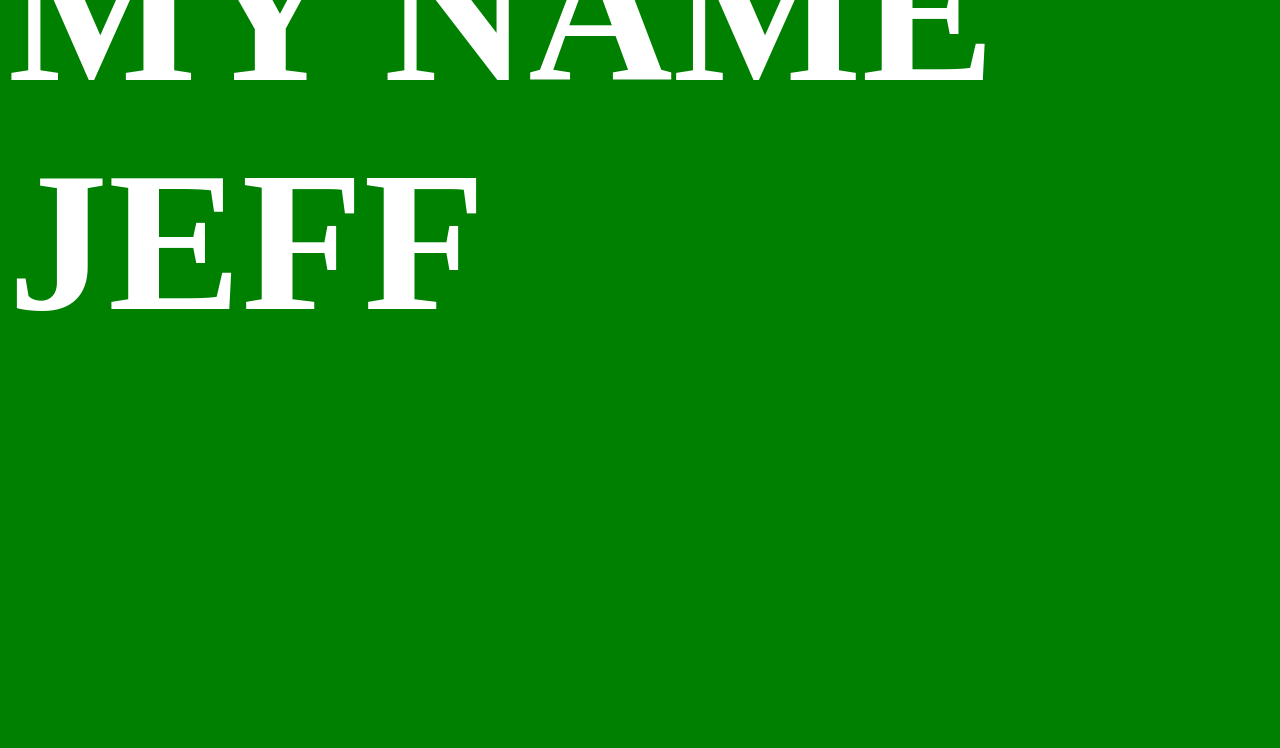
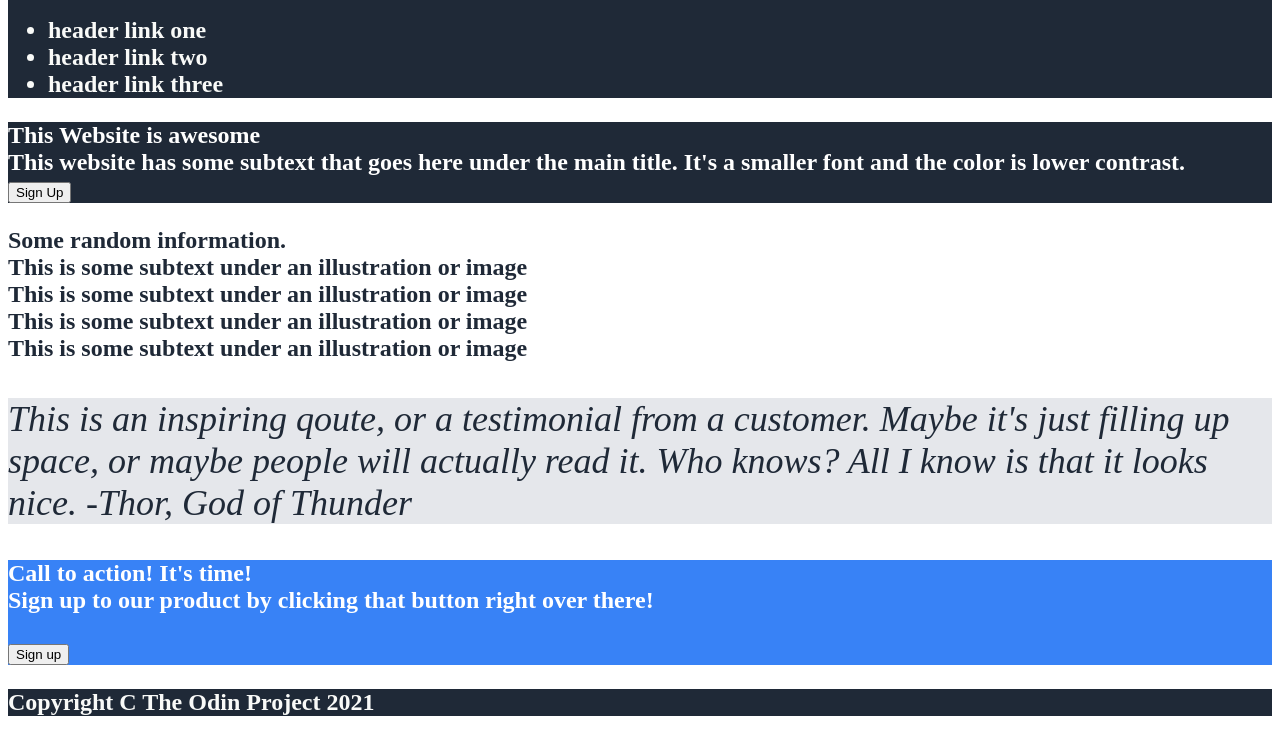
Before and after one commit to garfprimeau/Landing-Page, a plain HTML site: page index.html in a window 1280 px wide. Shown: the part 110-858 px from the top of the page. Before the commit the page ends 800 px from the top, so only its background shows below. Drawn offline with Linux system fonts and the light colour scheme.

Commit message:
Add initial html/css

```diff
--- a/index.html
+++ b/index.html
@@ -6,8 +6,40 @@
     <link rel="stylesheet" href="styles.css">
 </head>
 <body>
-    MY NAME JEFF
+    <div class="container">
+    <div class="header">
+        <h1>Header Logo</h1>
+    <ul>
+        <li>header link one</li>
+        <li>header link two</li>
+        <li>header link three</li>
+    </ul> </div>
+    <div class="overview">
+    <p>This Website is awesome<br>
+        This website has some subtext that goes here under the main title. It's a smaller font and the color is lower contrast.<br>
+        <button>Sign Up</button>
+        <img scr="" alt=""><br>
+    </div>
+    <div class="cards">
+    <p>Some random information. <br>
+        This is some subtext under an illustration or image <br>
+        This is some subtext under an illustration or image <br>
+        This is some subtext under an illustration or image <br>
+        This is some subtext under an illustration or image </p>
+    </div>
 
+    <div class="qoute">
+    <P>This is an inspiring qoute, or a testimonial from a customer. Maybe it's just filling up space, or maybe people will actually read it. Who knows? All I know is that it looks nice. -Thor, God of Thunder</P>
+    </div>
+    <div class="action">
+    <p>Call to action! It's time! <br>
+        Sign up to our product by clicking that button right over there! </p>
+        <button>Sign up</button>
+    </div>
+    <div class="header">
+    <p>Copyright C The Odin Project 2021</p>
+    </div>
+</div>
 
 </body>
 </html>
--- a/styles.css
+++ b/styles.css
@@ -1,6 +1,45 @@
 body {
-    background-color: green;
+
     color: white;
-    font-size: 200px;
+    font-size: 24px;
     font-weight: 900;
+    display:flex;
+    flex:1;
 }
+
+.container {
+
+
+}
+
+.header {
+    background-color: #1F2937;
+    font-size: 24px;
+    color: #f9faf8;
+
+}
+
+.overview {
+    background-color: #1F2937;
+}
+
+.cards {
+    background-color: white;
+    color:#1F2937;
+}
+
+.qoute {
+    background-color: #E5E7EB;
+    font-size: 36px;
+    font-style: italic;
+    font-weight: 300;
+    color: #1F2937;
+}
+
+.action {
+    background-color: #3882f6;
+}
+
+.footer {
+    background-color: #1F2937;
+}
```
